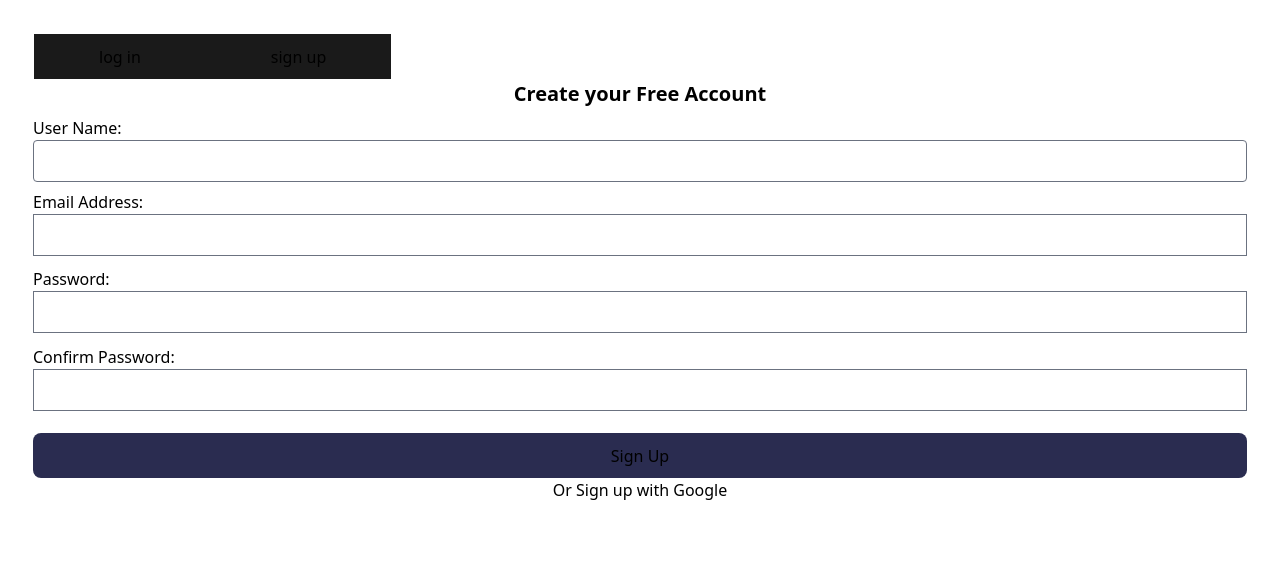
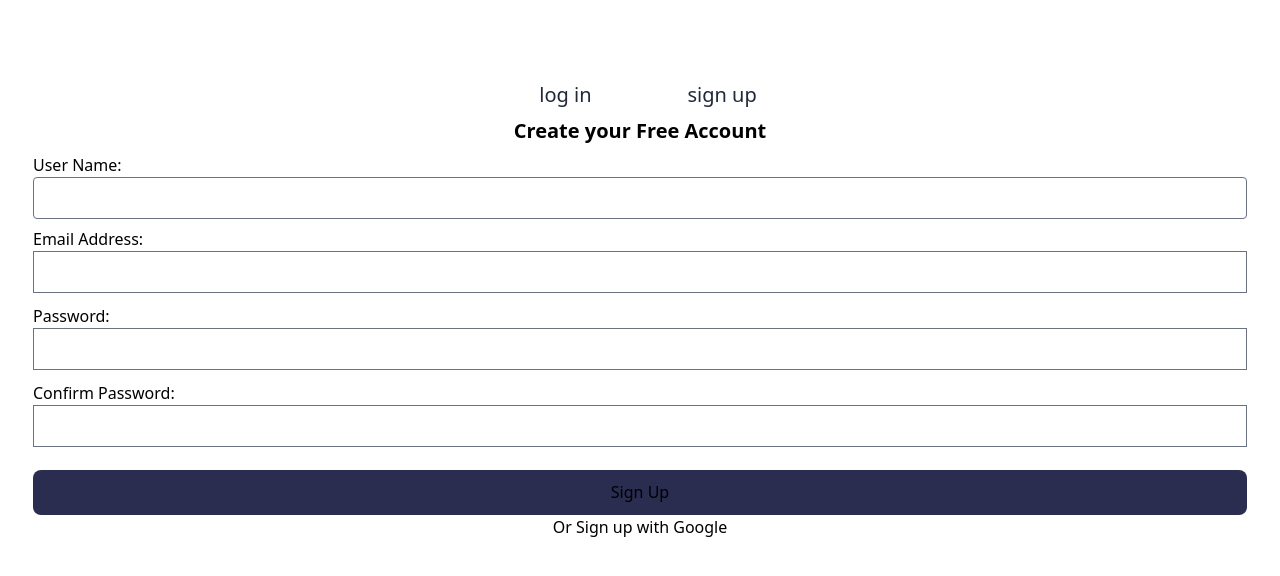
Before and after one commit to PenguinPepper/recallriot, a React (Vite) app in the folder frontend/: page / in a window 1280 px wide. Shown: the top 576 px of the page. Built offline with nearby package versions, Linux system fonts and the light colour scheme.

Commit message:
Add JSX to toggle betton registration pages

```diff
--- a/frontend/src/components/toggleButton.jsx
+++ b/frontend/src/components/toggleButton.jsx
@@ -1,34 +1,23 @@
-import React, { useState } from 'react';
+/* eslint-disable */
+import React from 'react';
 import './toggleButton.css';
 
 const ToggleButton = () => {
-    const [isLogin, setIsLogin] = useState(false);
     // Create 2 buttons:
     // one is log in and the other signup
     // if you click on the login button set login to true
     // else if you you clik on the other button the login will be set to false
     // The handle submit function will render a different method according to how
-    const logInHandleClick = () => {
-        setIsLogin(true);
-        window.location.href = '/login';
-        console.log(`log in: ${isLogin}`);
-    };
-
-    const signUpHandleClick = () => {
-        setIsLogin(!isLogin);
-        window.location.href = '/signup';
-        console.log(`log in: ${isLogin}`);
-    };
 
     return (
-        <section>
-            <article onClick={logInHandleClick}>
-                log in
-            </article>
-            <article onClick={signUpHandleClick}>
-                sign up
-            </article>
-        </section>
+        <ul className='list-none p-0 mt-10 mb-0 ml-4 mr-0 after:table after:clear-both flex flex-row justify-center'>
+            <li>
+                <a href='/login' className='p-2 px-12 bg-white cursor-pointer no-underline text-xl text-center text-gray-800 block float-left rounded-l-2xl'>log in</a>
+            </li>
+            <li>
+                <a href='/signup' className='p-2 px-12 bg-white cursor-pointer no-underline text-xl text-center text-gray-800 block float-left rounded-l-2xl'>sign up</a>
+            </li>
+        </ul>
     );
 };
 
```
